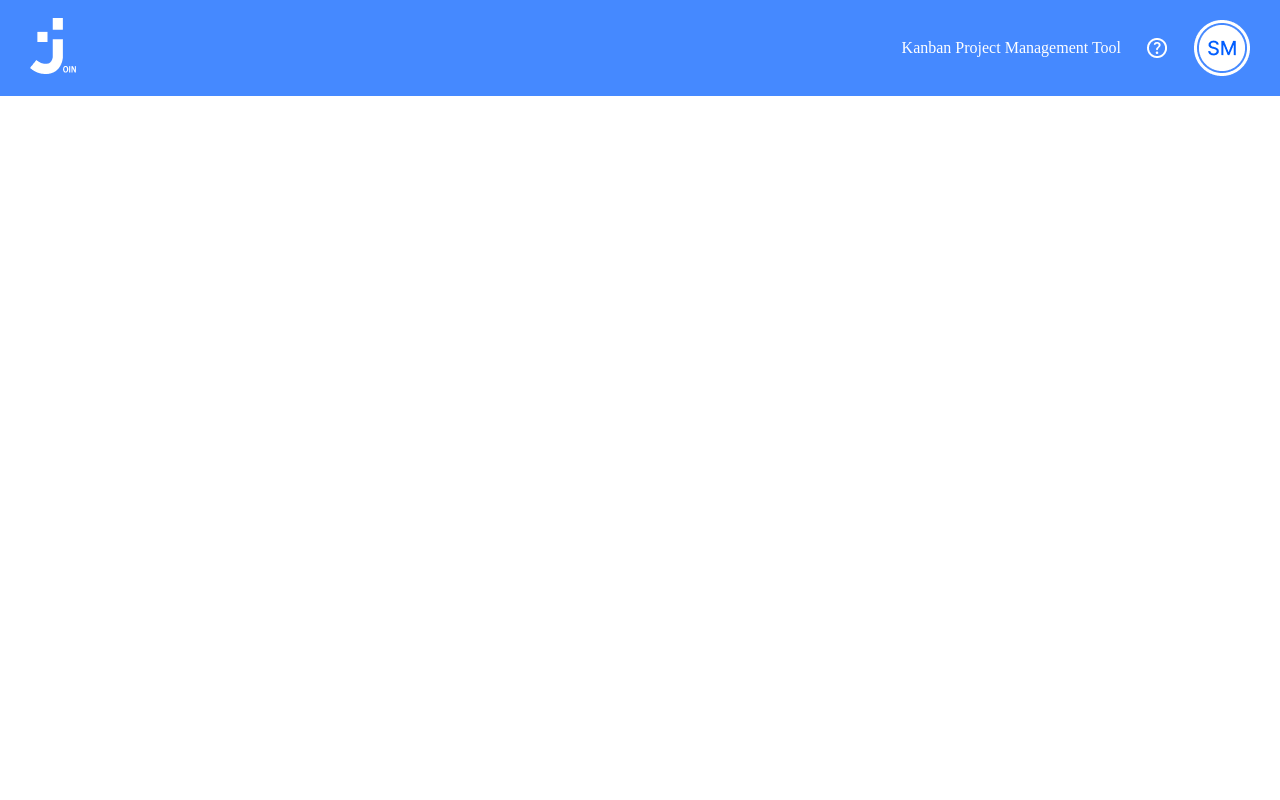
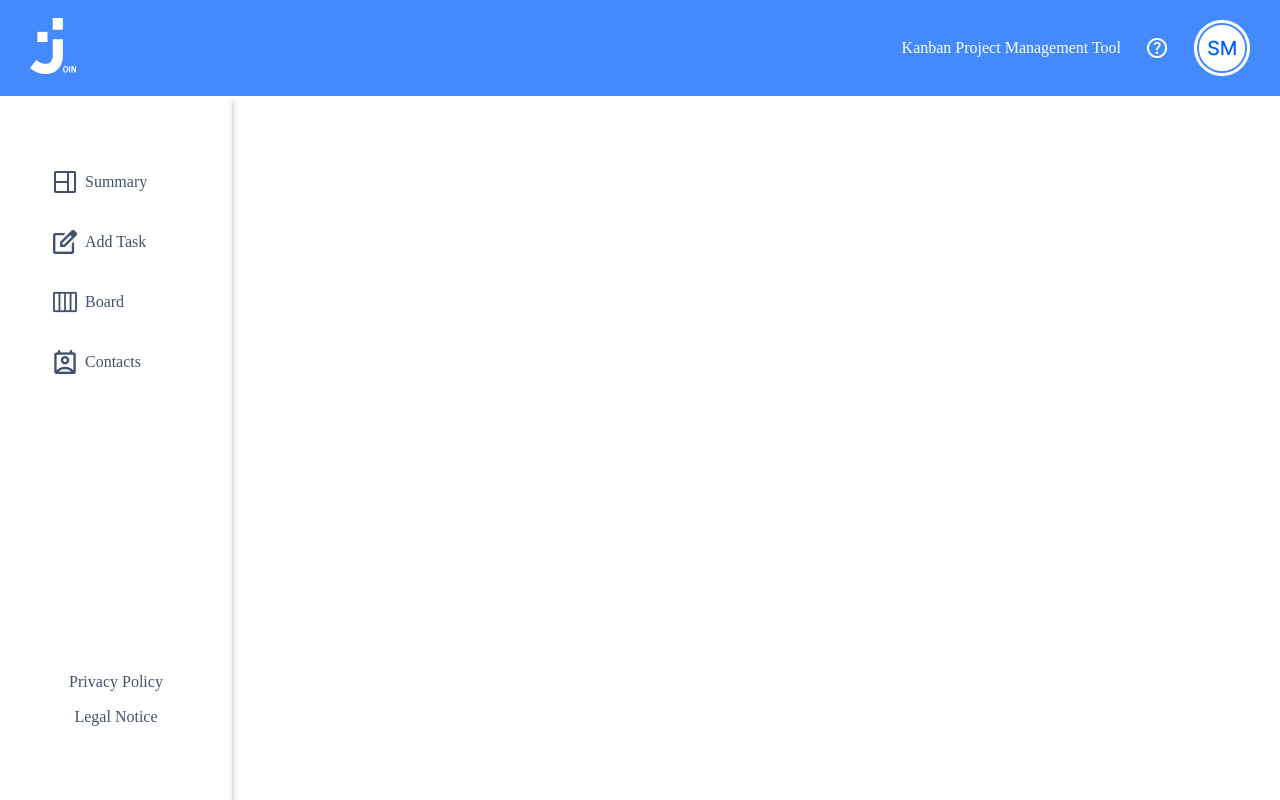
Before and after one commit to AndredotHTML/Join, a plain HTML site: page html/contacts.html in a window 1280 px wide. Drawn offline with Linux system fonts and the light colour scheme.

Commit message:
add Navigation to contacts.html

```diff
--- /dev/null
+++ b/css/navigation.css
@@ -0,0 +1,81 @@
+.content {
+    display: flex;
+    width: 100%;
+    margin: 0 auto;
+    height: calc(100vh - 96px);
+}
+
+.main_wrapper {
+    width: calc(100% - 232px);
+    box-shadow: 0 4px 6px 0 rgba(0, 0, 0, 0.1);
+    height: 100%;
+    overflow-y: auto;
+}
+
+.nav_wrapper {
+    box-shadow: 0 5px 6px 0 rgba(0, 0, 0, 0.3);
+    display: flex;
+    flex-direction: column;
+    justify-content: space-between;
+    padding: 66px 23px;
+    width: 232px;
+    box-sizing: border-box;
+}
+
+.nav_bar {
+    display: flex;
+    flex-direction: column;
+    align-items: center;
+    flex: 1;
+}
+
+.nav_bar nav {
+    display: flex;
+    flex-direction: column;
+    row-gap: 20px;
+    width: 100%;
+}
+
+.nav_bar nav li {
+    list-style: none;
+}
+
+.nav_bar nav li a {
+    display: flex;
+    align-items: center;
+    text-decoration: none;
+    color: #42526e;
+    font-size: 16px;
+    border-radius: 20px;
+    line-height: 1.2;
+    padding: 8px 30px;
+    column-gap: 8px;
+
+}
+
+.nav_bar nav li :hover {
+    background-color: #d2e2ff;
+}
+
+.nav_bar nav li a img {
+    width: 24px;
+    height: 24px;
+}
+
+.legal_stuff {
+    display: flex;
+    flex-direction: column;
+    align-items: center;
+}
+
+.legal_stuff > a {
+    text-decoration: none;
+    color: #42526e;
+    line-height: 1.2;
+    padding: 8px;
+    text-align: left;
+}
+
+.legal_stuff > a:hover {
+    color: var(--primaryColor);
+}
--- a/html/contacts.html
+++ b/html/contacts.html
@@ -6,8 +6,9 @@
         <meta name="viewport" content="width=device-width, initial-scale=1.0">
 
         <link rel="icon" href="../assets/icons/logo.png">
+        <link rel="stylesheet" href="../css/standart.css">
         <link rel="stylesheet" href="../css/header.css">
-        <link rel="stylesheet" href="../css/standart.css">
+        <link rel="stylesheet" href="../css/navigation.css">
 
         <script src="../script/header.js"></script>
 
@@ -33,6 +34,32 @@
                 </ul>
             </div>
         </header>
+        <div class="content">
+            <section class="nav_wrapper">
+                <div class="nav_bar">
+                    <nav>
+                        <li><a href="summary.html"> <img src="../assets/icons/summary_icon.png"
+                                    alt="Join Logo"><span>Summary</span></a></li>
+                        <li><a href="addTask.html"> <img src="../assets/icons/add_task_icon.png"
+                                    alt="Join Logo"><span>Add
+                                    Task</span></a></li>
+                        <li><a href="board.html"> <img src="../assets/icons/board_icon.png"
+                                    alt="Join Logo"><span>Board</span></a>
+                        </li>
+                        <li><a href="contacts.html"> <img src="../assets/icons/contacts_icon.png"
+                                    alt="Join Logo"><span>Contacts</span></a></li>
+                    </nav>
+                </div>
+                <div class="legal_stuff">
+                    <a href="#"><span>Privacy Policy</span></a>
+                    <a href="#"><span>Legal Notice</span></a>
+                </div>
+            </section>
+            <section class="main_wrapper">
+
+
+            </section>
+        </div>
     </body>
 
 </html>
```
Also changed, not shown: html/board.html (+1 -1 lines).
